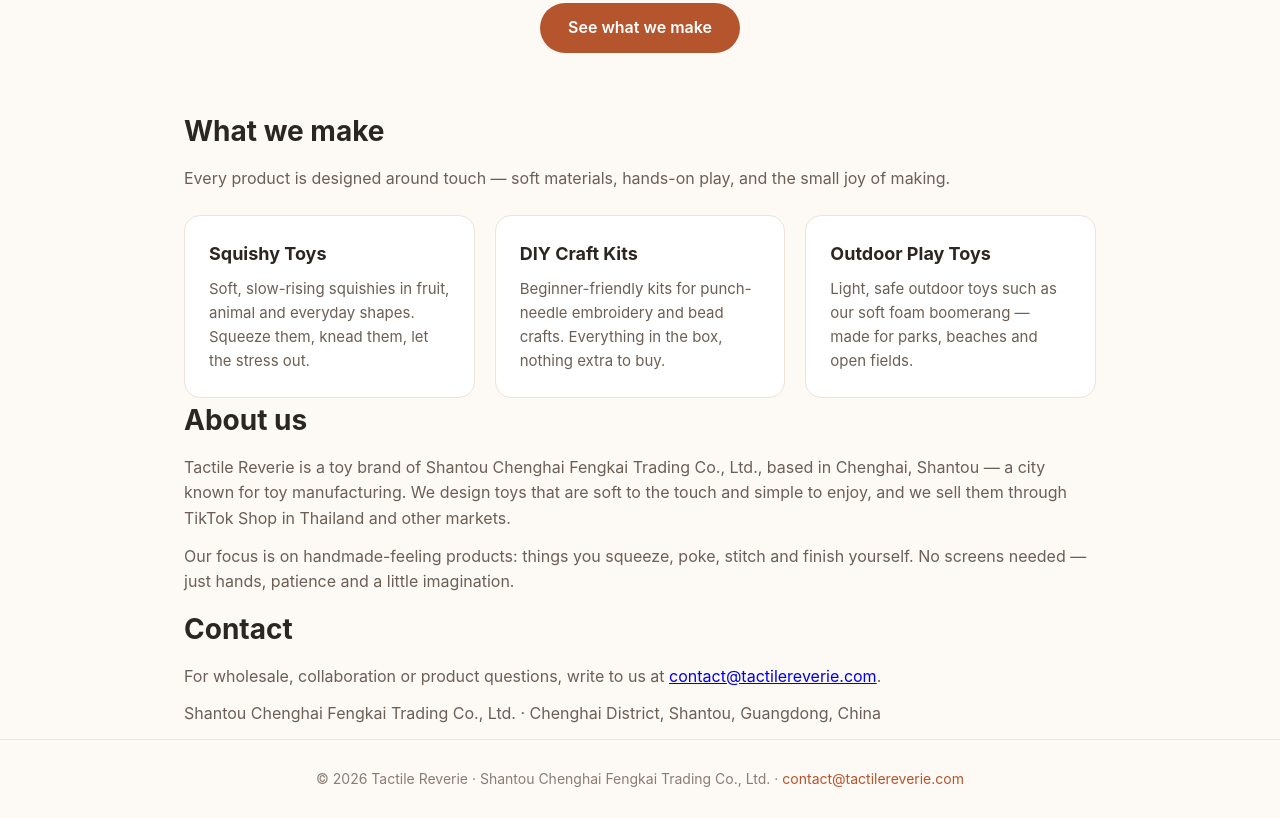
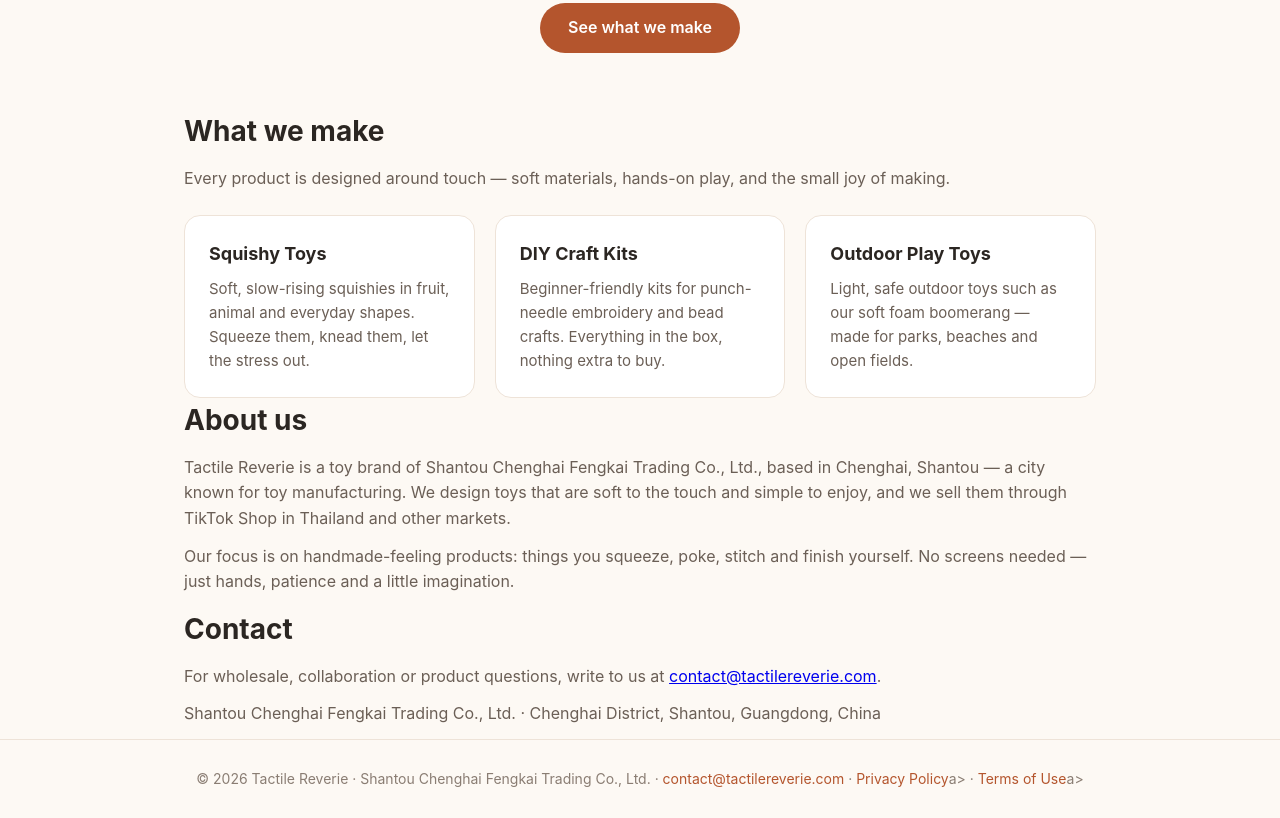
Before and after one commit to CHENJU25/tactile-reverie-website, a plain HTML site: page index.html in a window 1280 px wide. Shown: the part 431-1249 px from the top of the page. Drawn offline with Linux system fonts and the light colour scheme.

Commit message:
Add Privacy Policy and Terms of Use pages

```diff
--- a/index.html
+++ b/index.html
@@ -87,7 +87,7 @@
 
 <footer>
   <div class="wrap">
-    © 2026 Tactile Reverie · Shantou Chenghai Fengkai Trading Co., Ltd. · <a href="mailto:contact@tactilereverie.com">contact@tactilereverie.com</a>
+    © 2026 Tactile Reverie · Shantou Chenghai Fengkai Trading Co., Ltd. · <a href="mailto:contact@tactilereverie.com">contact@tactilereverie.com</a> · <a href="privacy.html">Privacy Policy</a>a> · <a href="terms.html">Terms of Use</a>a>
   </div>
 </footer>
 </body>
```
